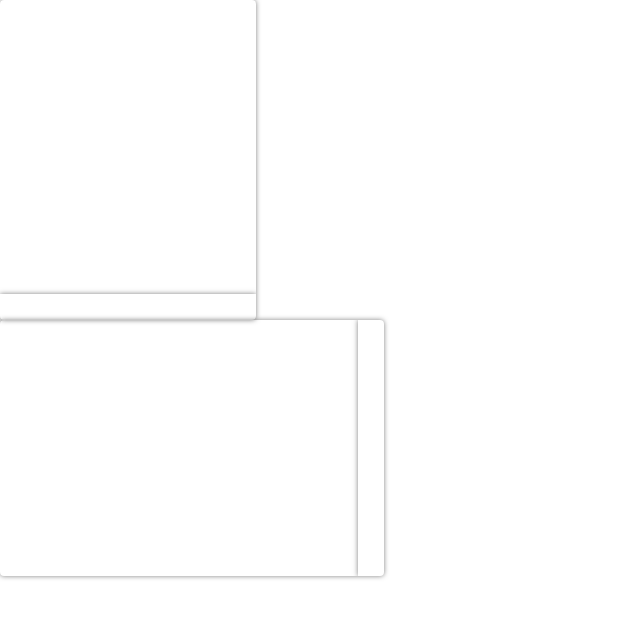
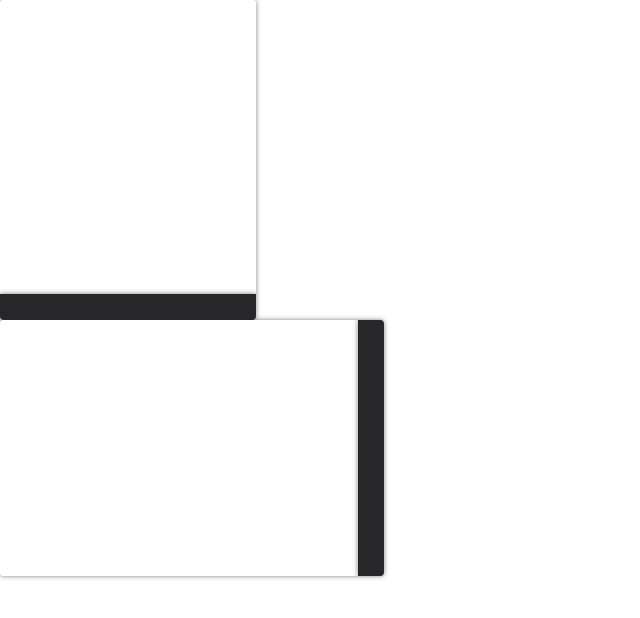
Before and after one commit to golden2402/workshop-web, a plain HTML site: page src/02-cards/index.html in a window 1280 px wide. Shown: the whole page, without its empty margins (0-640 px from the left). Drawn offline with Linux system fonts and the light colour scheme.

Commit message:
add primary/secondary color schemes

```diff
--- a/src/02-cards/index.css
+++ b/src/02-cards/index.css
@@ -1,3 +1,10 @@
+:root {
+    --primary-background: white;
+    --primary-color: black;
+    --secondary-background: #27272a;
+    --secondary-color: #e5e5e5;
+}
+
 body {
     margin: 0;
     font-family: "Inter", sans-serif;
@@ -36,11 +43,20 @@ ul {
 }
 
 /* utility: */
+.primary {
+    background-color: var(--primary-background);
+    color: var(--primary-color)
+}
+
+.secondary {
+    background-color: var(--secondary-background);
+    color: var(--secondary-color);
+}
 
 /*  */
 .card {
     display: flex;
-    overflow: hidden;
+    overflow: auto;
 
     background-color: transparent;
 
--- a/src/02-cards/index.html
+++ b/src/02-cards/index.html
@@ -13,18 +13,18 @@
 
 <body>
   <div class="card vertical">
-    <div class="title">
+    <div class="title primary">
 
     </div>
-    <div class="blurb">
+    <div class="blurb secondary">
 
     </div>
   </div>
   <div class="card horizontal">
-    <div class="title">
+    <div class="title primary">
 
     </div>
-    <div class="blurb">
+    <div class="blurb secondary">
 
     </div>
   </div>
```
